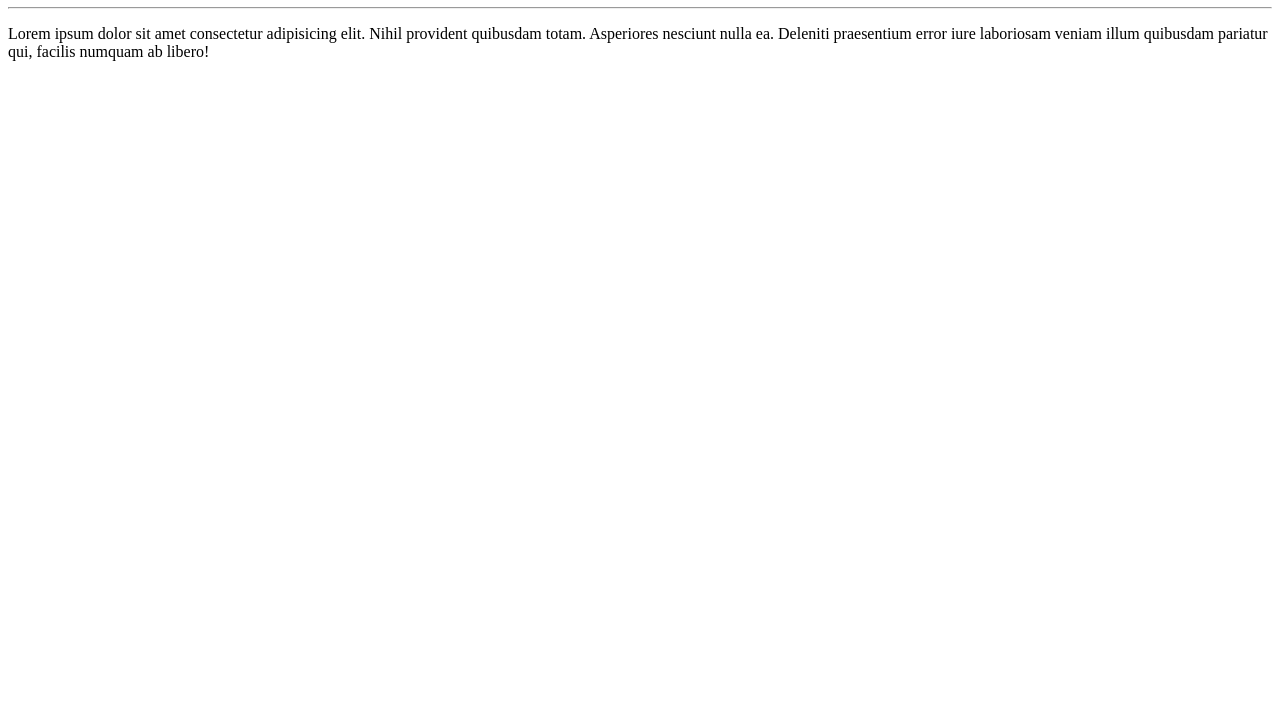
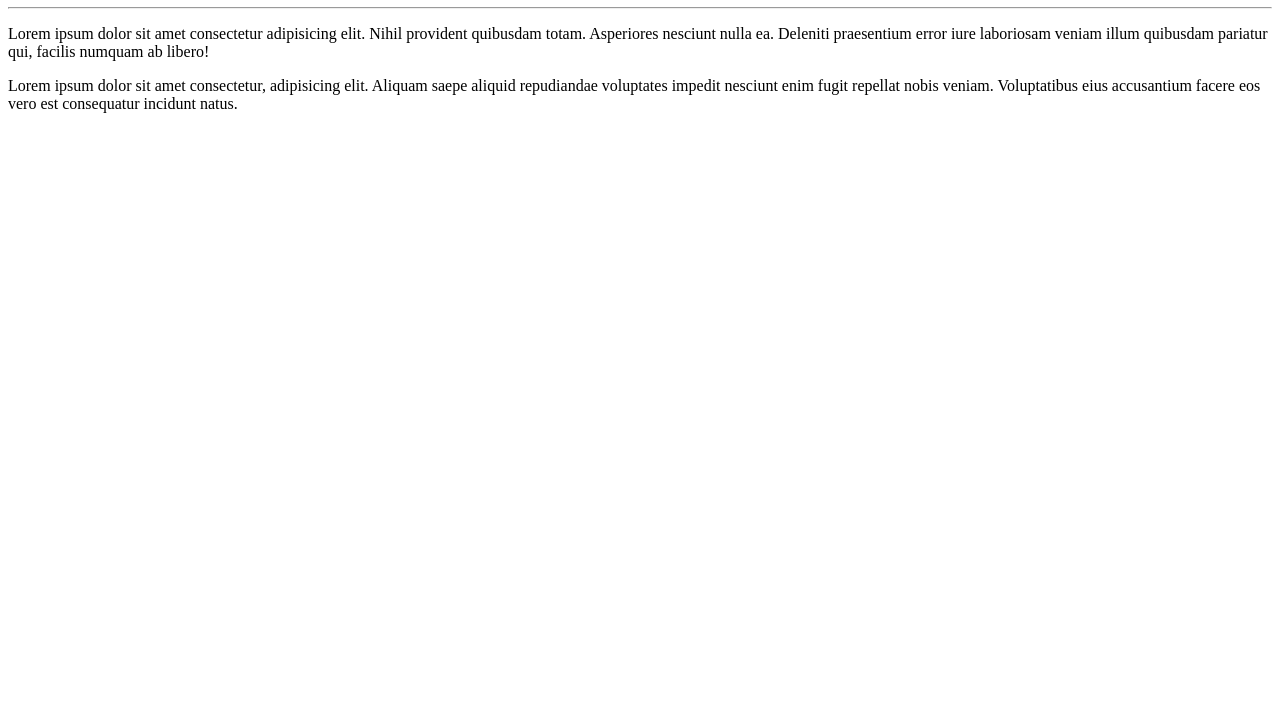
Before and after one commit to Crispm74/meu-curso-de-git-e-github, a plain HTML site: page site exemplo/index.html in a window 1280 px wide. Shown: the part 73-800 px from the top of the page. Drawn offline with Linux system fonts and the light colour scheme.

Commit message:
adicionei mais um parágrafo

```diff
--- a/site exemplo/index.html
+++ b/site exemplo/index.html
@@ -10,5 +10,6 @@
  <h1>curso git e github</h1>
  <hr>
 <p>Lorem ipsum dolor sit amet consectetur adipisicing elit. Nihil provident quibusdam totam. Asperiores nesciunt nulla ea. Deleniti praesentium error iure laboriosam veniam illum quibusdam pariatur qui, facilis numquam ab libero!</p>
+<p>Lorem ipsum dolor sit amet consectetur, adipisicing elit. Aliquam saepe aliquid repudiandae voluptates impedit nesciunt enim fugit repellat nobis veniam. Voluptatibus eius accusantium facere eos vero est consequatur incidunt natus.</p>
 </body>
 </html>
```
